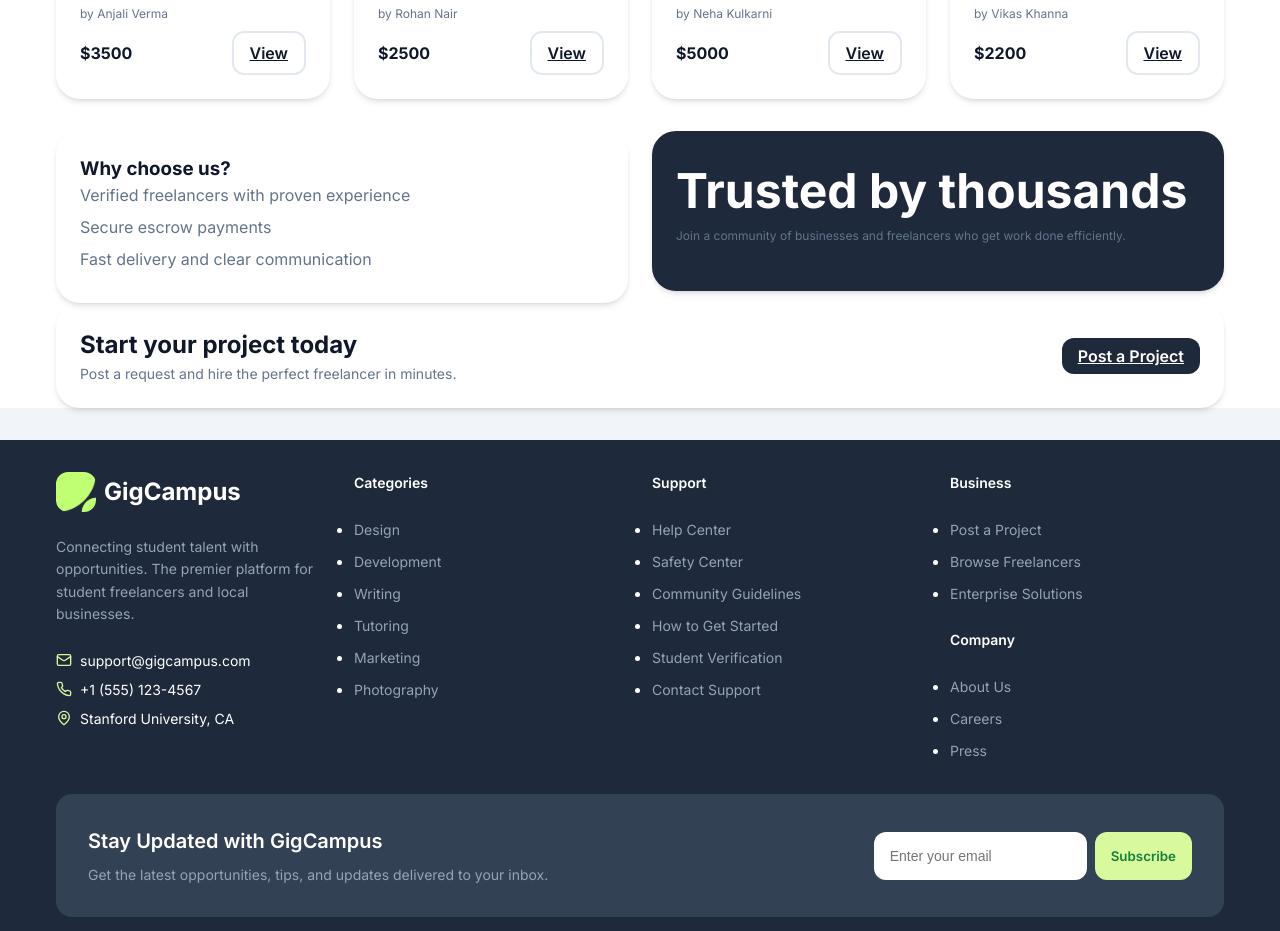
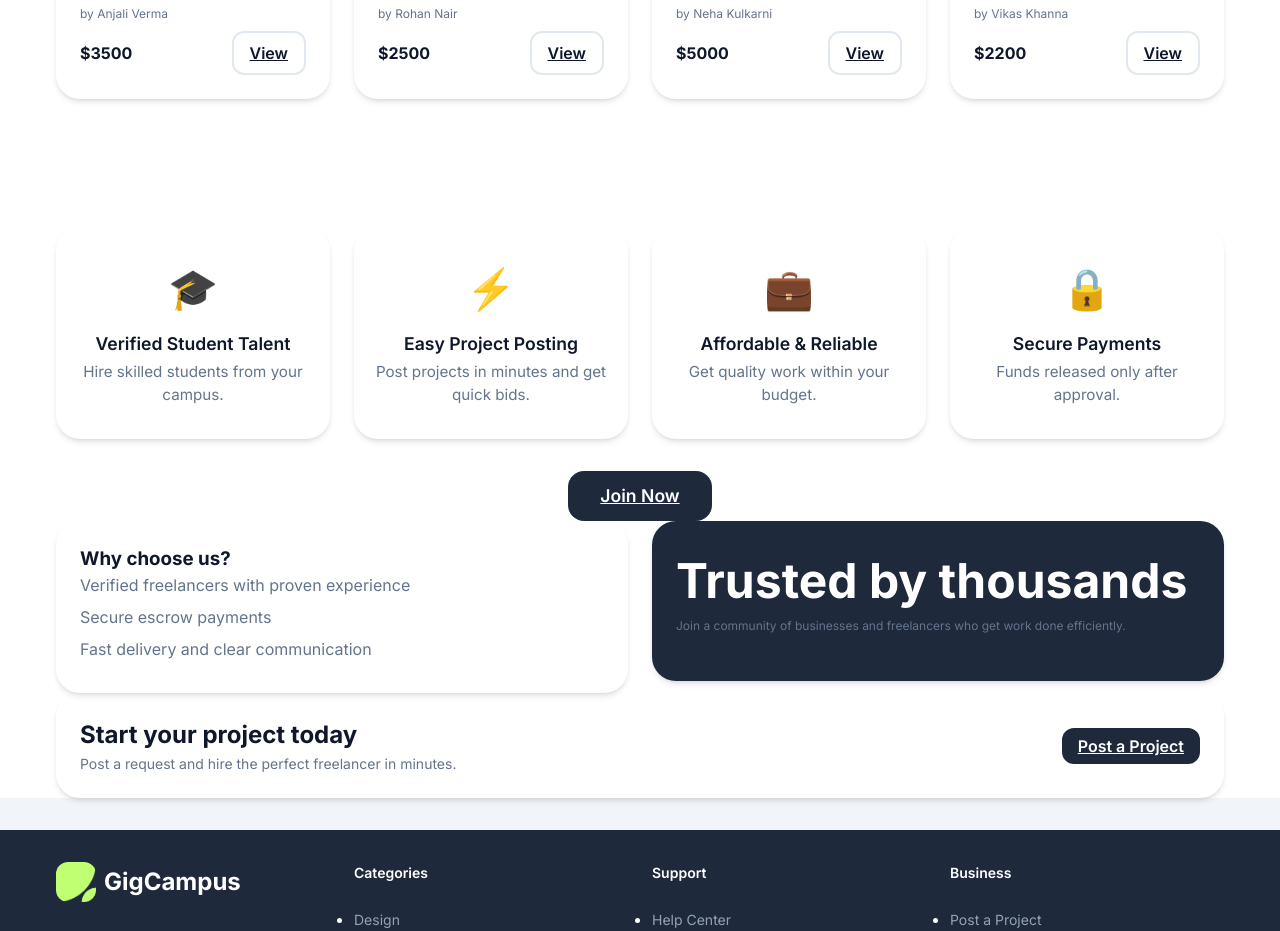
Before and after one commit to Shaurya-Sanil/BitNBuild-25_TeamRocket, a React (Create React App) app: page / in a window 1280 px wide. Shown: the part 1480-2411 px from the top of the page. Built offline with nearby package versions, Linux system fonts and the light colour scheme.

Commit message:
Update LandingPage.js
adding features section landing page

```diff
--- a/src/components/LandingPage.js
+++ b/src/components/LandingPage.js
@@ -126,6 +126,39 @@ const LandingPage = () => {
         </div>
       </section>
 
+      <section className="container lp-value-prop">
+        <h2 className="lp-value-headline metric-large" style={{ textAlign: 'center', marginBottom: '24px' }}>
+          Make it all happen with student talent
+        </h2>
+        <div className="grid grid-4 lp-value-grid" style={{ justifyContent: 'center', gap: '24px', marginBottom: '32px' }}>
+          <div className="card card-light lp-value-card" style={{ textAlign: 'center', padding: '32px 16px' }}>
+            <div className="lp-value-icon" style={{ fontSize: '2.5rem', marginBottom: '12px' }}>🎓</div>
+            <div className="lp-value-title" style={{ fontWeight: 600, fontSize: '1.1rem', marginBottom: '4px' }}>Verified Student Talent</div>
+            <div className="lp-value-subtext" style={{ fontSize: '0.95rem', color: 'var(--colors-text-secondary)' }}>Hire skilled students from your campus.</div>
+          </div>
+          <div className="card card-light lp-value-card" style={{ textAlign: 'center', padding: '32px 16px' }}>
+            <div className="lp-value-icon" style={{ fontSize: '2.5rem', marginBottom: '12px' }}>⚡</div>
+            <div className="lp-value-title" style={{ fontWeight: 600, fontSize: '1.1rem', marginBottom: '4px' }}>Easy Project Posting</div>
+            <div className="lp-value-subtext" style={{ fontSize: '0.95rem', color: 'var(--colors-text-secondary)' }}>Post projects in minutes and get quick bids.</div>
+          </div>
+          <div className="card card-light lp-value-card" style={{ textAlign: 'center', padding: '32px 16px' }}>
+            <div className="lp-value-icon" style={{ fontSize: '2.5rem', marginBottom: '12px' }}>💼</div>
+            <div className="lp-value-title" style={{ fontWeight: 600, fontSize: '1.1rem', marginBottom: '4px' }}>Affordable & Reliable</div>
+            <div className="lp-value-subtext" style={{ fontSize: '0.95rem', color: 'var(--colors-text-secondary)' }}>Get quality work within your budget.</div>
+          </div>
+          <div className="card card-light lp-value-card" style={{ textAlign: 'center', padding: '32px 16px' }}>
+            <div className="lp-value-icon" style={{ fontSize: '2.5rem', marginBottom: '12px' }}>🔒</div>
+            <div className="lp-value-title" style={{ fontWeight: 600, fontSize: '1.1rem', marginBottom: '4px' }}>Secure Payments</div>
+            <div className="lp-value-subtext" style={{ fontSize: '0.95rem', color: 'var(--colors-text-secondary)' }}>Funds released only after approval.</div>
+          </div>
+        </div>
+        <div style={{ display: 'flex', justifyContent: 'center' }}>
+          <Link to="/login" className="button button-primary lp-value-cta" style={{ fontSize: '1.1rem', padding: '12px 32px', borderRadius: '16px' }}>
+            Join Now
+          </Link>
+        </div>
+      </section>
+
       <section className="container lp-benefits">
         <div className="grid grid-2">
           <div className="card card-light">
```
